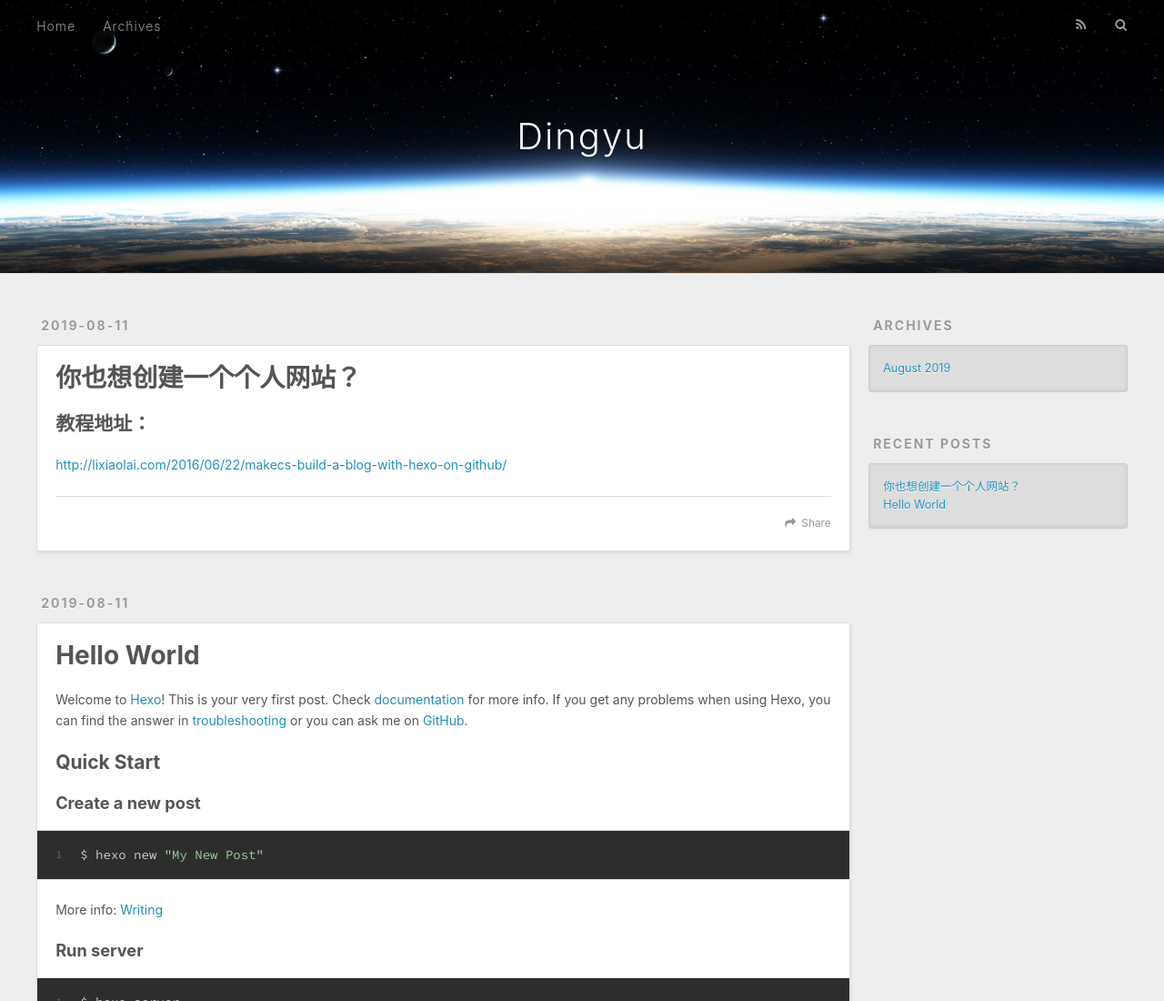
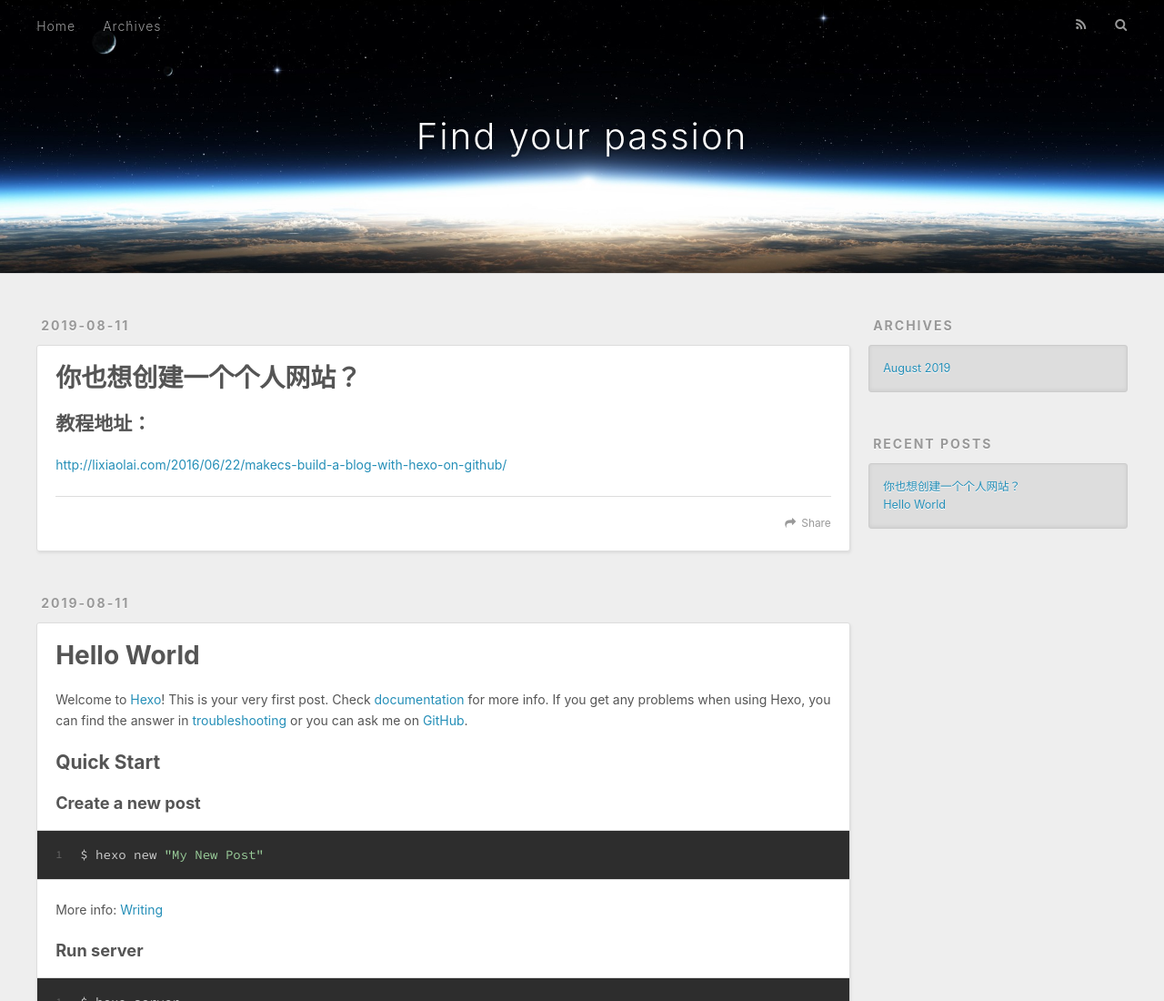
Before and after one commit to MhunterDY/MhunterDY.github.io, a plain HTML site: page index.html in a window 1280 px wide. Shown: the top 1100 px of the page at 91% size. Drawn offline with nearby package versions, Linux system fonts and the light colour scheme.

Commit message:
Update index.html

```diff
--- a/index.html
+++ b/index.html
@@ -34,7 +34,7 @@
   <div id="header-outer" class="outer">
     <div id="header-title" class="inner">
       <h1 id="logo-wrap">
-        <a href="/" id="logo">Dingyu</a>
+        <a href="/" id="logo">Find your passion</a>
       </h1>
 
     </div>
```
